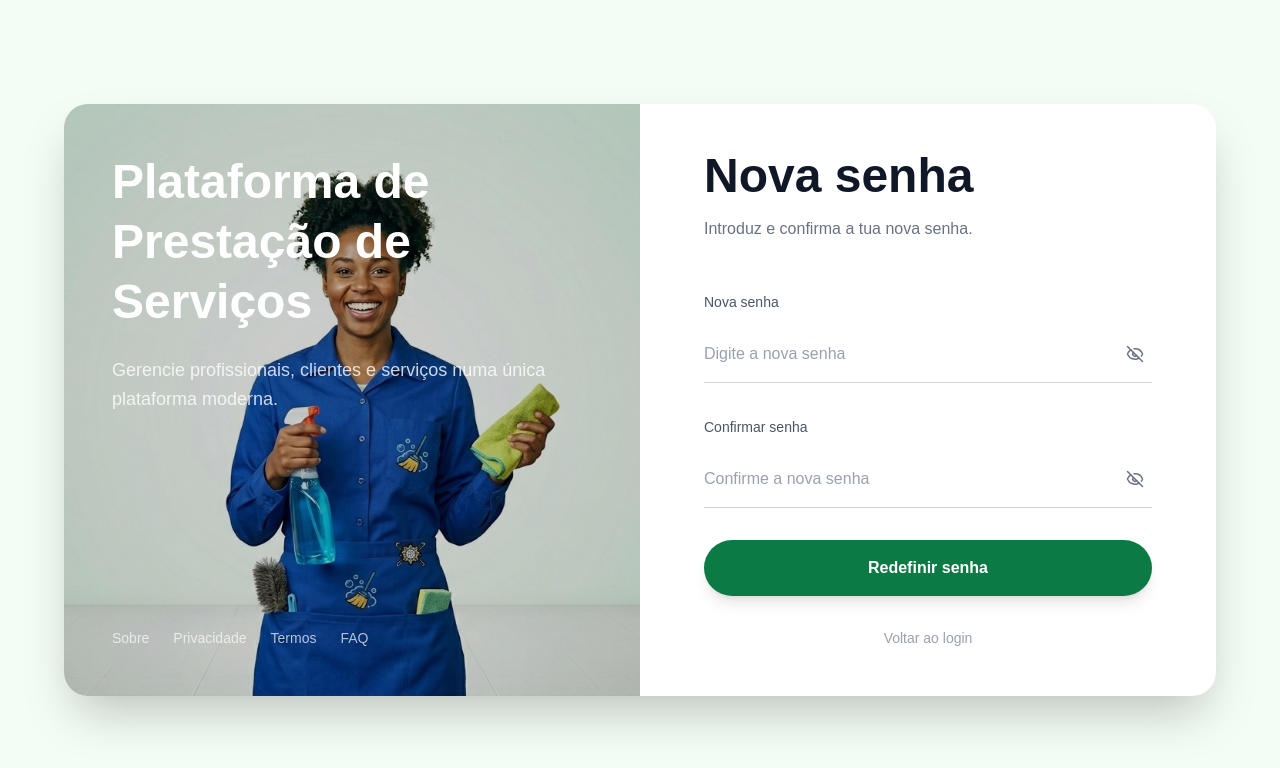
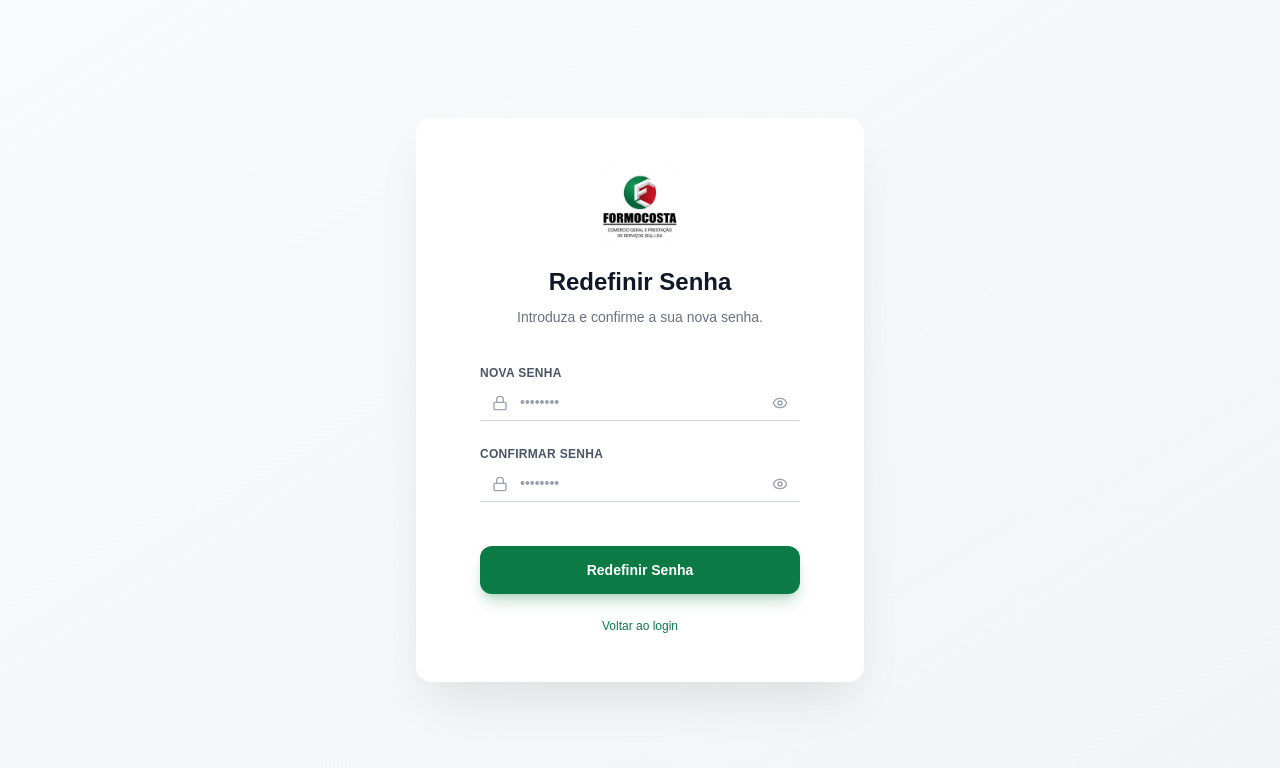
Before and after one commit to formocosta/frontend, a Next.js app: page /backoffice/reset-password in a window 1280 px wide. Shown: the top 768 px of the page. Built offline with nearby package versions, Linux system fonts and the light colour scheme.

Commit message:
resetpass is also better now

```diff
--- a/src/app/backoffice/login/page.tsx
+++ b/src/app/backoffice/login/page.tsx
@@ -74,7 +74,7 @@
       <div className="w-full max-w-5xl rounded-2xl overflow-hidden shadow-xl shadow-black/15 grid md:grid-cols-[1fr_1fr]">
 
         {/* ── LEFT PANEL ────────────────────────────────────── */}
-        <div className="relative hidden md:flex flex-col p-10 bg-cover bg-center overflow-hidden" style={{ backgroundImage: `url(${prestadores.src})`, backgroundAttachment: 'fixed', backgroundSize: '1000px 650px' }}>
+        <div className="relative hidden md:flex flex-col p-10 bg-cover bg-center overflow-hidden" style={{ backgroundImage: `url(${prestadores.src})`, backgroundAttachment: 'fixed', backgroundSize: '1000px 620px' }}>
 
           {/* overlay for text visibility */}
           <div className="absolute inset-0 bg-gradient-to-r from-[#064E2A]/85 via-[#0B7A45]/75 to-[#10A05C]/60" />
--- a/src/app/backoffice/reset-password/page.tsx
+++ b/src/app/backoffice/reset-password/page.tsx
@@ -3,8 +3,8 @@
 import { useState, Suspense } from 'react';
 import { useRouter, useSearchParams } from 'next/navigation';
 import Image from 'next/image';
-import { Eye, EyeOff } from 'lucide-react';
-import bg from '@/assets/images/bg-card.png';
+import { Eye, EyeOff, Lock } from 'lucide-react';
+import logo from '@/assets/images/logo.png.jpg';
 
 function ResetPasswordForm() {
   const router = useRouter();
@@ -16,119 +16,171 @@
   const [showPassword, setShowPassword] = useState(false);
   const [showConfirm, setShowConfirm] = useState(false);
   const [done, setDone] = useState(false);
-  const [error, setError] = useState('');
+  const [errors, setErrors] = useState<{ password?: string; confirm?: string }>({});
+  const [touched, setTouched] = useState<{ password?: boolean; confirm?: boolean }>({});
+
+  function validate() {
+    const e: { password?: string; confirm?: string } = {};
+    if (!password) e.password = 'A senha é obrigatória.';
+    else if (password.length < 8) e.password = 'Mínimo de 8 caracteres.';
+    if (!confirm) e.confirm = 'Confirmação é obrigatória.';
+    else if (password !== confirm) e.confirm = 'As senhas não coincidem.';
+    return e;
+  }
+
+  function handleBlur(field: 'password' | 'confirm') {
+    setTouched((t) => ({ ...t, [field]: true }));
+    const e = validate();
+    setErrors((prev) => ({ ...prev, [field]: e[field] }));
+  }
 
   function handleSubmit(e: React.FormEvent) {
     e.preventDefault();
-    setError('');
-
-    if (password !== confirm) {
-      setError('As senhas não coincidem.');
-      return;
-    }
-
-    if (password.length < 8) {
-      setError('A senha deve ter pelo menos 8 caracteres.');
+    setTouched({ password: true, confirm: true });
+    const fieldErrors = validate();
+    if (Object.keys(fieldErrors).length) {
+      setErrors(fieldErrors);
       return;
     }
 
     // TODO: chamar API → POST /auth/reset-password { token, password }
     console.log({ token, password });
-
     setDone(true);
   }
 
+  const fieldClass = (hasError: boolean) =>
+    `w-full pl-10 pr-4 py-2 bg-transparent border-b text-sm text-gray-800 placeholder:text-gray-400 outline-none transition-all duration-200 ${
+      hasError ? 'border-red-400' : 'border-gray-300 focus:border-[#0B7A45]'
+    }`;
+
   return (
-    <div className="w-full max-w-md">
+    <div className="w-full max-w-xs">
 
       {!done ? (
         <>
-          <div className="mb-12">
-            <h2 className="text-5xl font-bold text-gray-900">
-              Nova senha
-            </h2>
-
-            <p className="text-gray-500 mt-4 leading-relaxed">
-              Introduz e confirma a tua nova senha.
+          {/* Header */}
+          <div className="mb-8">
+            <div className="flex justify-center mb-5">
+              <div className="w-20 h-20 rounded-xl bg-[#0B7A45]/10 flex items-center justify-center overflow-hidden flex-shrink-0">
+                <Image src={logo} alt="Formocosta" width={90} height={50} className="object-contain" />
+              </div>
+            </div>
+            <h2 className="text-2xl text-center font-bold text-gray-900">Redefinir Senha</h2>
+            <p className="text-sm text-gray-500 mt-2 text-center leading-relaxed">
+              Introduza e confirme a sua nova senha.
             </p>
           </div>
 
-          <form onSubmit={handleSubmit} className="space-y-8">
+          <form onSubmit={handleSubmit} noValidate className="space-y-5">
 
             {/* PASSWORD */}
-            <div>
-              <label className="text-sm font-medium text-gray-600">
-                Nova senha
+            <div className="space-y-1.5">
+              <label htmlFor="password" className="text-xs font-semibold text-gray-600 uppercase tracking-wide">
+                Nova Senha
               </label>
-
-              <div className="mt-3 border-b border-gray-300 focus-within:border-[#0B7A45] transition-colors flex items-center">
+              <div className="relative">
+                <Lock
+                  size={16}
+                  className={`absolute left-3 top-1/2 -translate-y-1/2 transition-colors ${
+                    touched.password && errors.password && password !== '' ? 'text-red-400' : 'text-gray-400'
+                  }`}
+                />
                 <input
+                  id="password"
                   type={showPassword ? 'text' : 'password'}
                   required
                   value={password}
-                  onChange={(e) => setPassword(e.target.value)}
-                  placeholder="Digite a nova senha"
-                  className="w-full py-4 bg-transparent outline-none text-gray-800 placeholder:text-gray-400"
+                  onChange={(e) => {
+                    setPassword(e.target.value);
+                    if (touched.password) setErrors((prev) => ({ ...prev, password: undefined }));
+                  }}
+                  onBlur={() => handleBlur('password')}
+                  placeholder="••••••••"
+                  className={`${fieldClass(!!touched.password && !!errors.password && password !== '')} pr-10`}
+                  aria-invalid={!!touched.password && !!errors.password && password !== ''}
+                  aria-describedby={errors.password ? 'password-error' : undefined}
                 />
                 <button
                   type="button"
-                  onClick={() => setShowPassword(!showPassword)}
-                  className="px-2 text-gray-500 hover:text-[#0B7A45] transition"
+                  onClick={() => setShowPassword((v) => !v)}
+                  aria-label={showPassword ? 'Ocultar senha' : 'Mostrar senha'}
+                  className="absolute right-3 top-1/2 -translate-y-1/2 text-gray-400 hover:text-gray-600 transition-colors"
                 >
-                  {showPassword ? <Eye size={18} /> : <EyeOff size={18} />}
+                  {showPassword ? <EyeOff size={16} /> : <Eye size={16} />}
                 </button>
               </div>
+              {touched.password && errors.password && password !== '' && (
+                <p id="password-error" role="alert" className="text-xs text-red-500 animate-in fade-in duration-150">
+                  {errors.password}
+                </p>
+              )}
             </div>
 
             {/* CONFIRM */}
-            <div>
-              <label className="text-sm font-medium text-gray-600">
-                Confirmar senha
+            <div className="space-y-1.5">
+              <label htmlFor="confirm" className="text-xs font-semibold text-gray-600 uppercase tracking-wide">
+                Confirmar Senha
               </label>
-
-              <div className="mt-3 border-b border-gray-300 focus-within:border-[#0B7A45] transition-colors flex items-center">
+              <div className="relative">
+                <Lock
+                  size={16}
+                  className={`absolute left-3 top-1/2 -translate-y-1/2 transition-colors ${
+                    touched.confirm && errors.confirm && confirm !== '' ? 'text-red-400' : 'text-gray-400'
+                  }`}
+                />
                 <input
+                  id="confirm"
                   type={showConfirm ? 'text' : 'password'}
                   required
                   value={confirm}
-                  onChange={(e) => setConfirm(e.target.value)}
-                  placeholder="Confirme a nova senha"
-                  className="w-full py-4 bg-transparent outline-none text-gray-800 placeholder:text-gray-400"
+                  onChange={(e) => {
+                    setConfirm(e.target.value);
+                    if (touched.confirm) setErrors((prev) => ({ ...prev, confirm: undefined }));
+                  }}
+                  onBlur={() => handleBlur('confirm')}
+                  placeholder="••••••••"
+                  className={`${fieldClass(!!touched.confirm && !!errors.confirm && confirm !== '')} pr-10`}
+                  aria-invalid={!!touched.confirm && !!errors.confirm && confirm !== ''}
+                  aria-describedby={errors.confirm ? 'confirm-error' : undefined}
                 />
                 <button
                   type="button"
-                  onClick={() => setShowConfirm(!showConfirm)}
-                  className="px-2 text-gray-500 hover:text-[#0B7A45] transition"
+                  onClick={() => setShowConfirm((v) => !v)}
+                  aria-label={showConfirm ? 'Ocultar confirmação' : 'Mostrar confirmação'}
+                  className="absolute right-3 top-1/2 -translate-y-1/2 text-gray-400 hover:text-gray-600 transition-colors"
                 >
-                  {showConfirm ? <Eye size={18} /> : <EyeOff size={18} />}
+                  {showConfirm ? <EyeOff size={16} /> : <Eye size={16} />}
                 </button>
               </div>
+              {touched.confirm && errors.confirm && confirm !== '' && (
+                <p id="confirm-error" role="alert" className="text-xs text-red-500 animate-in fade-in duration-150">
+                  {errors.confirm}
+                </p>
+              )}
             </div>
 
-            {error && (
-              <p className="text-red-500 text-sm">{error}</p>
-            )}
-
+            {/* Submit */}
             <button
               type="submit"
-              className="w-full bg-[#0B7A45] hover:bg-[#08663A] transition rounded-full py-4 text-white font-semibold shadow-lg cursor-pointer"
+              className="w-full bg-[#0B7A45] hover:bg-[#064E2A] disabled:bg-[#0B7A45]/70 text-white text-sm font-semibold py-3.5 rounded-xl transition-all duration-200 shadow-lg shadow-[#0B7A45]/25 hover:shadow-xl hover:shadow-[#0B7A45]/30 hover:-translate-y-0.5 active:translate-y-0 mt-6"
             >
-              Redefinir senha
+              Redefinir Senha
             </button>
+          </form>
 
-            <div className="flex justify-center">
+          {/* Back to login */}
+          <div className="flex justify-center mt-6">
             <button
               type="button"
               onClick={() => router.push('/backoffice/login')}
-                className="text-sm text-gray-400 hover:text-[#0B7A45] transition"
+              className="text-xs text-[#0B7A45] hover:text-[#064E2A] font-medium transition-colors"
             >
               Voltar ao login
             </button>
           </div>
-
-          </form>
         </>
       ) : (
+        /* ESTADO APÓS ENVIO */
         <div className="text-center space-y-6">
           <div className="w-16 h-16 bg-[#F4FDF5] rounded-full flex items-center justify-center mx-auto">
             <svg className="w-8 h-8 text-[#0B7A45]" fill="none" viewBox="0 0 24 24" stroke="currentColor" strokeWidth={2}>
@@ -136,17 +188,17 @@
             </svg>
           </div>
 
-          <h2 className="text-3xl font-bold text-gray-900">
+          <h2 className="text-2xl font-bold text-gray-900">
             Senha redefinida!
           </h2>
 
           <p className="text-gray-500 leading-relaxed">
-            A tua senha foi alterada com sucesso. Já podes fazer login.
+            A sua senha foi alterada com sucesso. Já pode fazer login.
           </p>
 
           <button
             onClick={() => router.push('/backoffice/login')}
-            className="w-full bg-[#0B7A45] hover:bg-[#08663A] transition rounded-full py-4 text-white font-semibold shadow-lg cursor-pointer"
+            className="w-full bg-[#0B7A45] hover:bg-[#064E2A] text-white text-sm font-semibold py-3.5 rounded-xl transition-all duration-200 shadow-lg shadow-[#0B7A45]/25 hover:shadow-xl hover:shadow-[#0B7A45]/30 hover:-translate-y-0.5 active:translate-y-0 mt-6"
           >
             Ir para o login
           </button>
@@ -159,48 +211,13 @@
 
 export default function ResetPassword() {
   return (
-    <main className="min-h-screen bg-[#F4FDF5] flex items-center justify-center p-4">
+    <main className="min-h-screen bg-gradient-to-br from-slate-50 to-gray-100 flex items-center justify-center p-4">
+      <div className="w-full max-w-md rounded-2xl overflow-hidden shadow-2xl shadow-black/10">
 
-      <div className="w-full max-w-6xl min-h-[50vh] bg-white rounded-3xl overflow-hidden shadow-2xl grid md:grid-cols-2">
+        {/* CARD */}
+        <div className="bg-white">
 
-        {/* LEFT */}
-        <div className="relative hidden md:block">
-
-          <Image
-            src={bg}
-            alt="Prestadores de serviços"
-            fill
-            priority
-            sizes="50vw"
-            className="object-cover"
-          />
-
-          <div className="absolute inset-0 bg-black/20" />
-
-          <div className="relative z-10 flex flex-col justify-between h-full p-12">
-
-            <div>
-              <h1 className="text-5xl font-bold text-white leading-tight max-w-md">
-                Plataforma de Prestação de Serviços
-              </h1>
-
-              <p className="text-white/80 mt-6 text-lg leading-relaxed max-w-md">
-                Gerencie profissionais, clientes e serviços numa única plataforma moderna.
-              </p>
-            </div>
-
-            <div className="flex gap-6 text-sm text-white/70">
-              <button className="hover:text-white transition">Sobre</button>
-              <button className="hover:text-white transition">Privacidade</button>
-              <button className="hover:text-white transition">Termos</button>
-              <button className="hover:text-white transition">FAQ</button>
-            </div>
-
-          </div>
-        </div>
-
-        {/* RIGHT */}
-        <div className="flex items-center justify-center px-10 md:px-16 py-12">
+          <div className="flex items-center justify-center px-8 md:px-12 py-12">
             <Suspense fallback={<div className="text-gray-400">A carregar...</div>}>
               <ResetPasswordForm />
             </Suspense>
@@ -208,6 +225,7 @@
 
         </div>
 
+      </div>
     </main>
   );
 }
```
Lines whose indentation alone changed are shown as unchanged.
